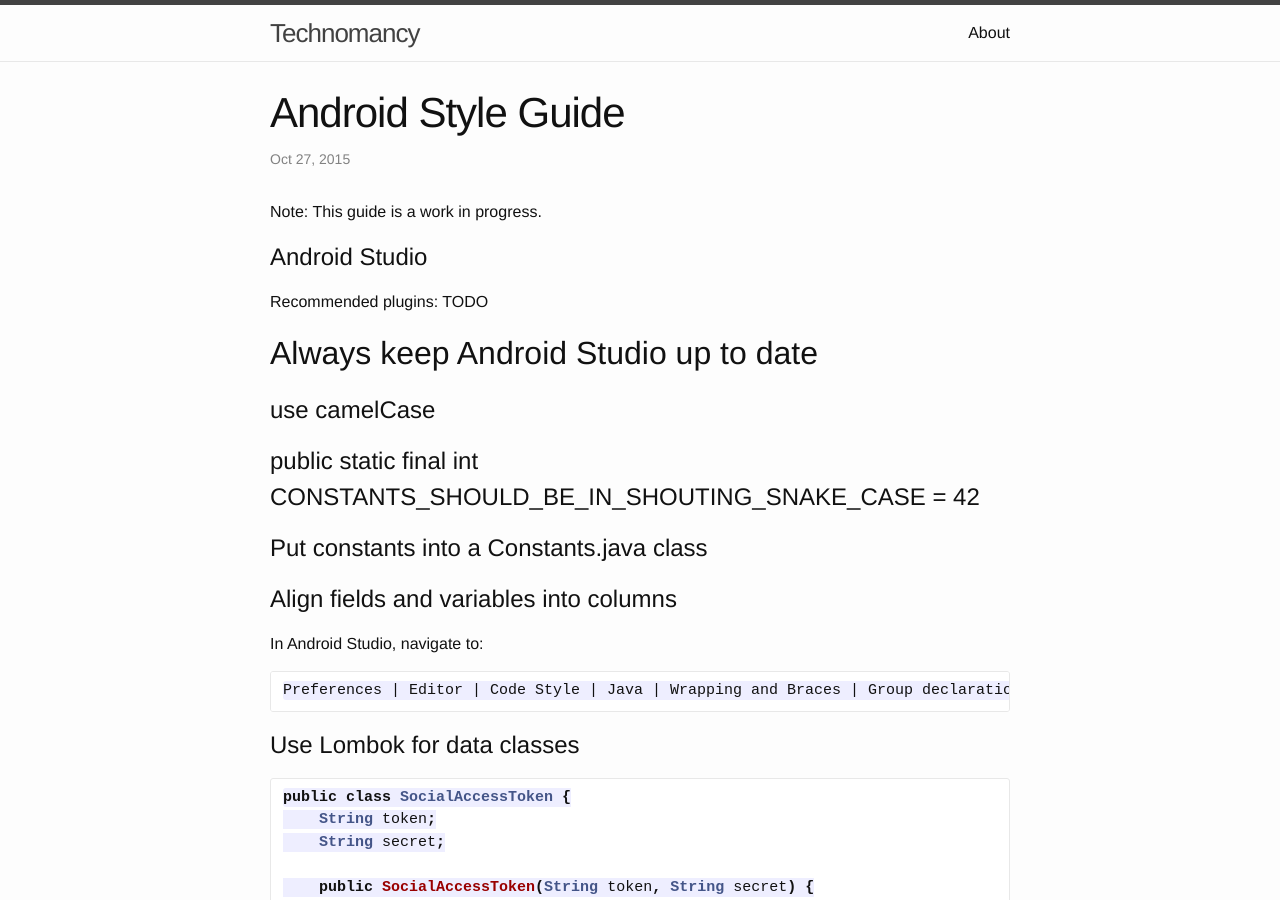
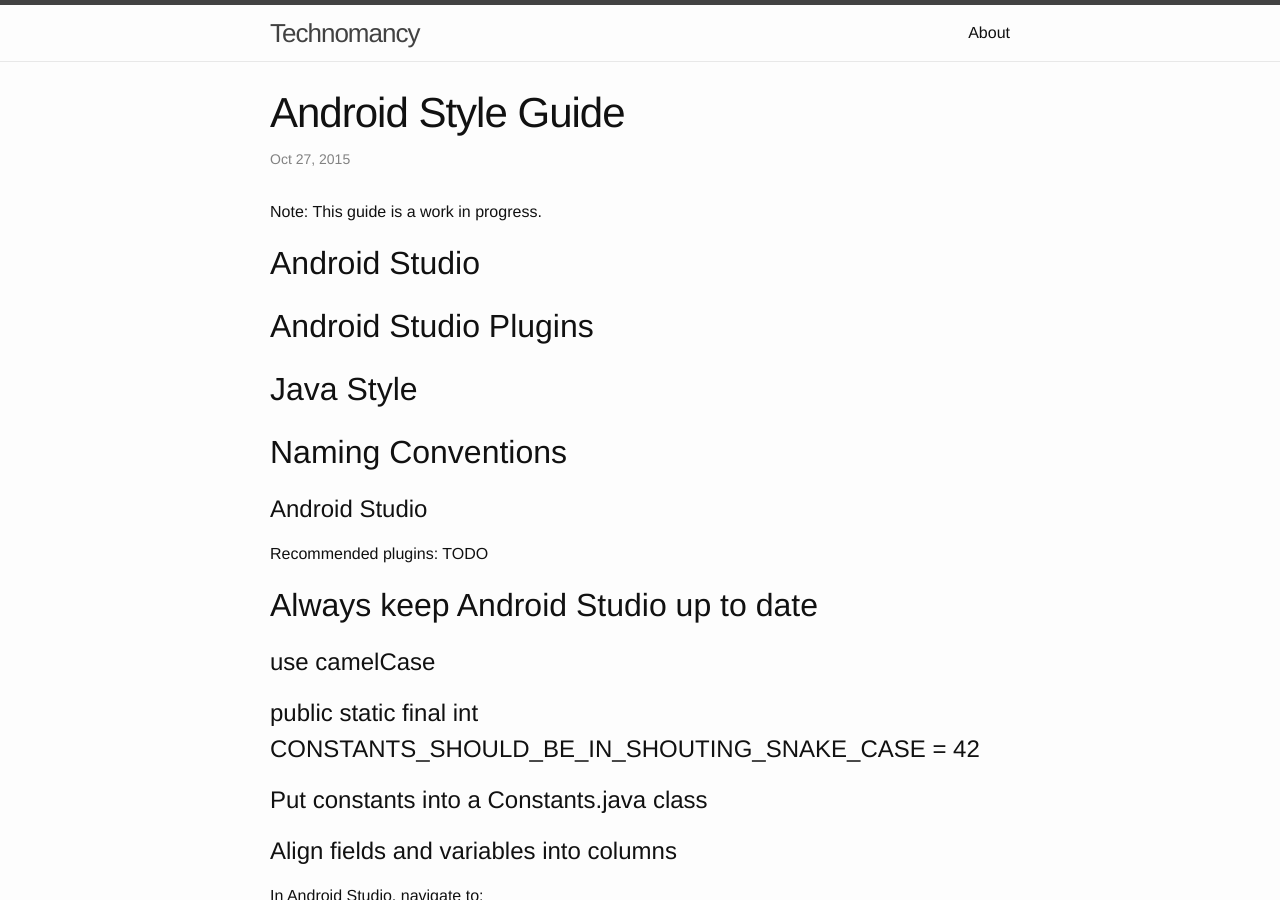
Before and after one commit to eliasbagley/eliasbagley.github.io, a Jekyll site: the page built from _posts/2015-10-27-android-style-guide.markdown, in a window 1280 px wide and 900 px high. Built offline with Jekyll 4.4.1, drawn with Linux system fonts in a browser that asks for light colours; Markdown is read by kramdown in place of the engine named in the settings; comment, search, counter and statistics services are not loaded.

Commit message:
Update style guide

```diff
--- a/_posts/2015-10-27-android-style-guide.markdown
+++ b/_posts/2015-10-27-android-style-guide.markdown
@@ -7,6 +7,22 @@ categories: android
 ---
 
 Note: This guide is a work in progress.
+
+## Android Studio
+
+
+## Android Studio Plugins
+
+
+## Java Style
+
+
+## Naming Conventions
+
+
+
+
+
 
 # Android Studio
 
```
